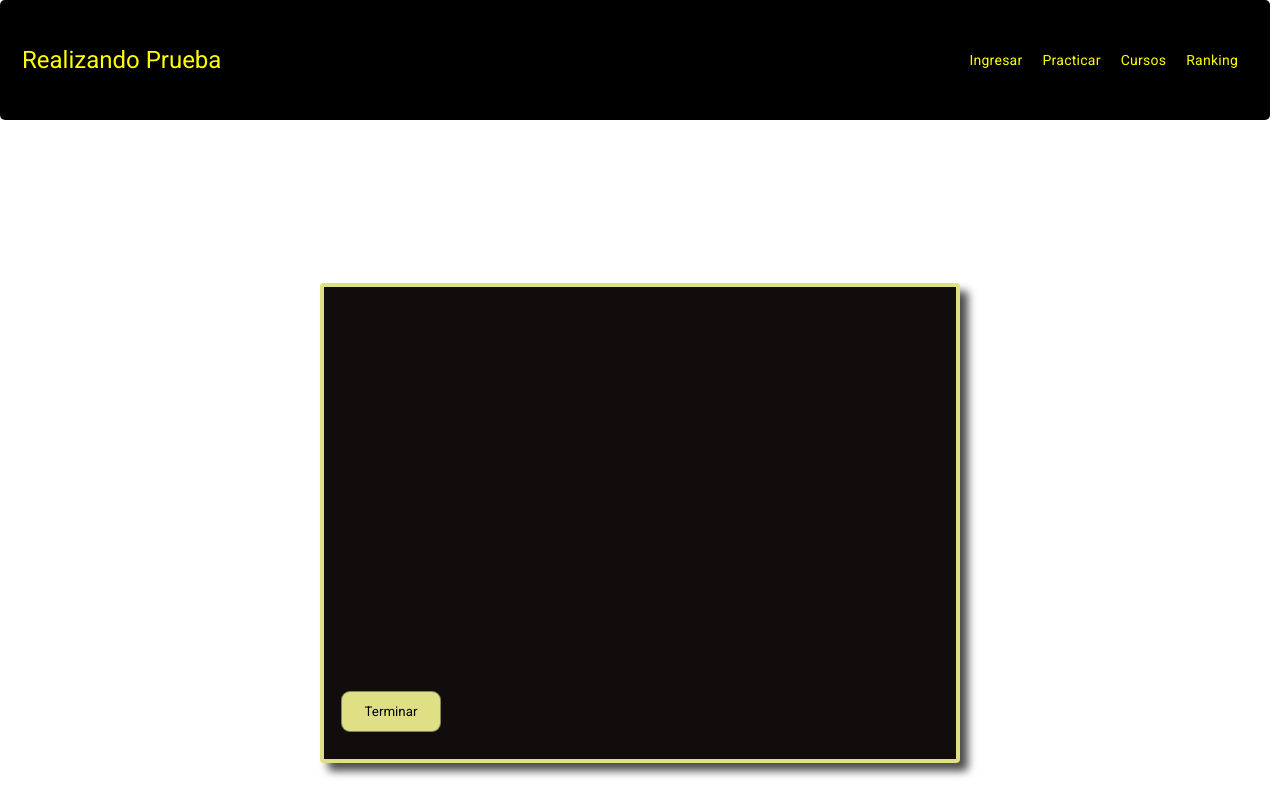
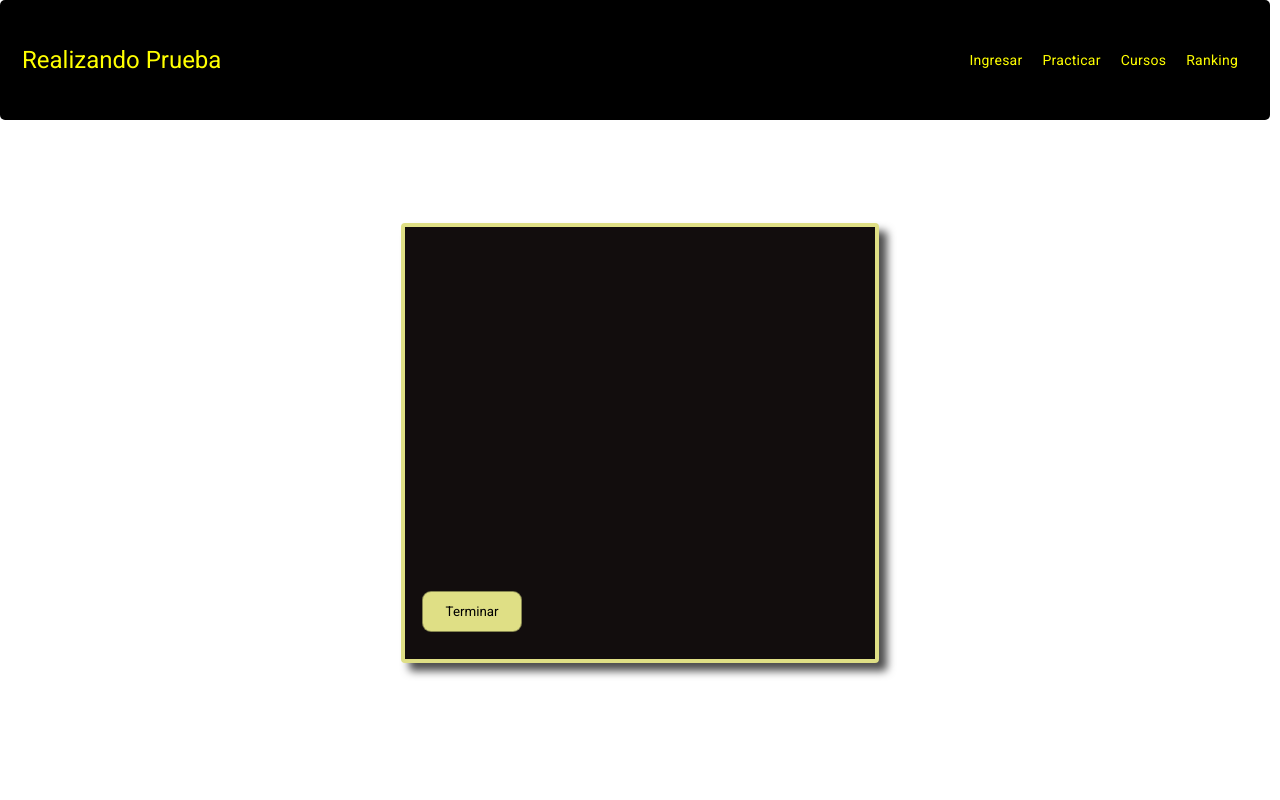
Before and after one commit to sebasxx85/englishProyect, an Angular app: page /type1 in a window 1280 px wide. Shown: the top 800 px of the page. Built offline with nearby package versions, Linux system fonts and the light colour scheme.

Commit message:
type css fixed

```diff
--- a/src/app/components/home/home.component.html
+++ b/src/app/components/home/home.component.html
@@ -29,7 +29,7 @@
         </div>
         <div class="form-group">
           <label for="nproyecto" class="cantidad">Cantidad de preguntas:</label>
-          <input type="number" name="cantidad" class="cantidadinput" min="4" max="8" formControlName="cantidad" placeholder="0">
+          <input type="number" name="cantidad" class="cantidadinput" min="3" max="6" formControlName="cantidad" placeholder="0">
         </div>
         <div class="form-group">
           <label for="nproyecto" class="timetag">Con Tiempo:</label>
--- a/src/app/components/home/home.component.scss
+++ b/src/app/components/home/home.component.scss
@@ -105,6 +105,8 @@ select {
   margin-right: 5px;
 }
 
+////////////////////////////////* Cookie banner privacy *//////////////////////////////////
+
 .cookie-banner {
   position: fixed;
   bottom: 0;
--- a/src/app/components/home/home.component.ts
+++ b/src/app/components/home/home.component.ts
@@ -58,7 +58,7 @@ export class HomeComponent implements OnInit {
       fechaInicio: [this.today.toISOString().split('T')[0]],
       idioma: ['Ingles'],
       nivel: ['principiante'],
-      cantidad: [4],
+      cantidad: [3],
       time: [true]
     })
   }
--- a/src/app/components/result/result.component.html
+++ b/src/app/components/result/result.component.html
@@ -30,6 +30,11 @@
         <p>{{ ultimosPuntajes.join(', ') }}</p>
       </mat-card-content>
 
+      <div class="button-container">
+        <button mat-flat-button color="primary" class="boton-reset"
+          (click)="reset()">Reset</button>
+      </div>
+
       <div *ngIf="loading" class="spinner-container">
         <div class="custom-spinner"></div>
       </div>
--- a/src/app/components/type1/type1.component.scss
+++ b/src/app/components/type1/type1.component.scss
@@ -3,25 +3,30 @@
   display: flex;
   justify-content: center;
   align-items: center; /* Centra verticalmente si el contenedor tiene una altura fija */
-  min-height: 127vh;
-  min-width: 107vh;
-}
-
-.container {
-  margin-top: 20px;
-  margin-bottom: 20px;
+  min-height: 107vh;
+  min-width: 147vh;
 }
 
 .custom-card {
   color: rgb(248, 241, 232);
   border: 4px solid rgb(223, 223, 133);
-  width: 50%; /* Ajustado para más espacio en dos columnas */
+  width: 37.33%;
   margin-top: 30px;
   padding: 1rem;
   box-shadow: 8px 8px 8px rgba(0.0, 0.0, 0.7, 0.7); /* Añade sombra para mejor visibilidad */
-  min-height: 60vh;
-  min-width: 10vh;
+  min-height: 55vh;
+  min-width: 15vh;
   background-color: rgb(18, 13, 13);
+  position: relative; /* Posiciona el contenedor como relativo */
+}
+
+.button-container {
+  position: absolute; /* Fija la posición respecto al contenedor padre */
+  bottom: 10px; /* Alinea los botones a 10px del fondo */
+  left: 17px; /* Alinea los botones a 10px del lado izquierdo */
+  display: flex; /* Asegura que los botones estén alineados si hay más de uno */
+  gap: 10px; /* Espaciado entre los botones si hay más de uno */
+  margin-top: 17px;
 }
 
 .boton {
@@ -72,7 +77,7 @@ select {
 }
 
 .form-group {
-  margin-bottom: 15px; /* Espacio entre cada fila de botón y select */
+  margin-bottom: 12px; /* Espacio entre cada fila de botón y select */
 }
 
 .row {
@@ -86,16 +91,6 @@ select {
   justify-content: flex-start; /* Alinea el contenido al inicio de la fila */
   align-items: center; /* Centra verticalmente los botones y selects */
   min-width: 10vh;
-}
-
-
-.button-container {
-  position: absolute; /* Fija la posición respecto al contenedor padre */
-  bottom: 10px; /* Alinea los botones a 10px del fondo */
-  left: 17px; /* Alinea los botones a 10px del lado izquierdo */
-  display: flex; /* Asegura que los botones estén alineados si hay más de uno */
-  gap: 10px; /* Espaciado entre los botones si hay más de uno */
-  margin-top: 107px;
 }
 
 
```
